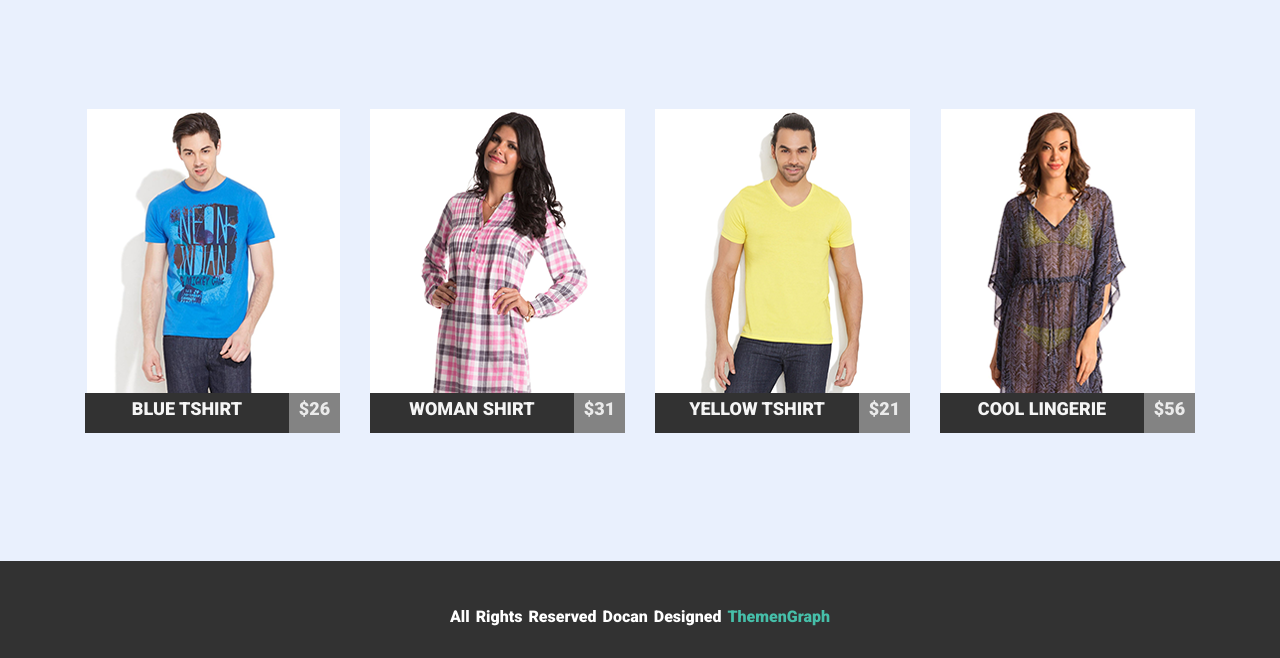
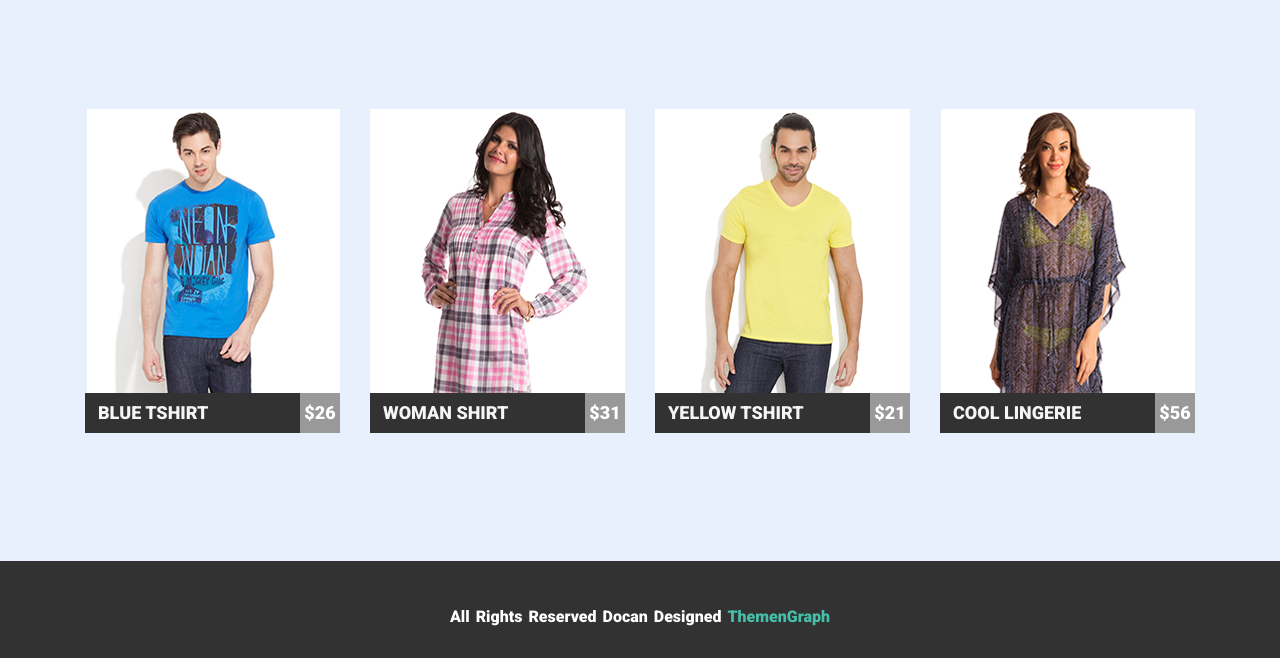
Before and after one commit to horianina/horianina-goit-fe-course, a plain HTML site: page module-05/index.html in a window 1280 px wide. Shown: the part 760-1418 px from the top of the page. Drawn offline with nearby package versions, Linux system fonts and the light colour scheme.

Commit message:
module-05

```diff
--- a/module-05/css/styles.css
+++ b/module-05/css/styles.css
@@ -201,7 +201,7 @@ body {
   padding-top: 82px;
 }
 .row-list-collection {
-  display: block;
+  /*display: block;*/
   width: 255px;
   float: left;
   cursor: pointer;
@@ -224,6 +224,9 @@ body {
 }
 .row-list-collection .row-list-block {
   background-color: #323232;
+}
+.row-list-collection a {
+  color: #ffffff;
 }
 .row-name {
 
@@ -255,42 +258,42 @@ body {
   /*height: auto;*/
 }
 .row-list-block {
+  float: left;
+  width: 100%;
   background-color: #323232;
 }
 .row-list-name {
   float: left;
   font-family: "Roboto", "Arial", sans-serif;
   font-size: 18px;
-  line-height: 32px;
-  width: 204px;
-  height: 40px;
+  line-height: 40px;
+  /*width: 204px;*/
+  /*height: 40px;*/
   color: #f5f5f5;
   margin: 0;
-  padding: 0;
+  padding-left: 13px;
   text-align: center;
 }
-.row-list-name:hover{
+.row-list-collection:hover .row-list-block{
   background-color: #1abc9c;
 }
-.row-list-price:hover{
-  background-color: #1abc9c;
-
+.row-list-collection a {
+  color: #FFFFFF;
 }
 .row-list-price {
   float: right;
   font-family: "Roboto", "Arial", sans-serif;
   font-size: 18px;
   font-weight: 400;
-  line-height: 32px;
-  width: 51px;
+  line-height: 40px;
+  width: 40px;
   height: 40px;
   color:  #ffffff;
-  background-color:#8c8c8c;
-  opacity: 0.9;
-  margin: 0;
-  padding: 0;
+  background-color: rgba(255, 255, 255, 0.5);
+  cursor: pointer;
   text-align: center;
 }
+
 .overlay {
   position: absolute;
   width: 255px;
@@ -323,12 +326,12 @@ body {
 .overlay_list_item:not(:nth-last-child(-n+1)) {
   margin-bottom: 8px;
 }
-.overlay_list-clik {
-  display: inline-block;
 
-}
+
 .overlay_list-clik_basket {
-  width: 164px;
+  background-image: url("../img/basket.png");
+  background-color: transparent;
+  /*width: 164px;
   height: 50px;
   padding-top: 1px;
   background-color: #323232;
@@ -338,14 +341,16 @@ body {
   line-height: 32px;
   letter-spacing: -0.28px;
   text-transform: uppercase;
-  float: left;
+  background-position: left;
+  float: left;*/
 
 }
 
 .overlay_list-clik_basket span {
   vertical-align: middle;
   padding-right: 15px;
-  float: right;
+
+
 }
 
 .overlay_list-clik {
@@ -356,12 +361,7 @@ body {
   background-color: transparent;
   border: 1px solid #ffffff;
   cursor: pointer;
-  /*display: block;
-  float: left;
-  border: none;
-  width: 50px;
-  height: 50px;
-  */background-repeat: no-repeat;
+  background-repeat: no-repeat;
   background-position: center;
 }
 
@@ -390,9 +390,14 @@ body {
   line-height: 32px;
   letter-spacing: -0.28px;
   text-transform: uppercase;
-  background-image: url("../img/basket.png");
-  background-color: transparent;
+  /*background-image: url("../img/basket.png");
+  background-color: transparent;*/
   width: 165px;
+  background-position: left;
+
+}
+.cart {
+  line-height: 50px;
 
 }
 .works {
--- a/module-05/index.html
+++ b/module-05/index.html
@@ -68,14 +68,9 @@
            <h2 class="row-name">NEW COLLECTION</h2>
            <ul class="row-list clearfix">
             <li class="row-list-collection">
-                <a href="#" class="">
-               <img class="row-list-image" src="img/img2.png" alt="row member image">
-               <div class="row-list-block clearfix">
-                   <h2 class="row-list-name">blue tshirt</h2>
-                   <p class="row-list-price">$26</p>
-               </div>
-            </a>
-            <div class="overlay clearfix">
+                <div class="row-list-image-wrapper" style>
+               <img class="row-list-image" src="img/img2.png" alt="row member image" width="255" height="284">
+               <div class="overlay">
                 <ul class="overlay_list clearfix">
                   <li class="overlay_list_item">
                       <button class="overlay_list-clik overlay_list-clik_heart"></button>
@@ -89,22 +84,23 @@
                   </li>
                   <li class="overlay_list_item">
                     <button class="overlay_list-clik overlay_list-clik_basket">
-                        <span>Add to cart</span>
+                        <span class="cart">Add to cart</span>
                     </button>
                   </li>
                 </ul>
+            </div>
+            </div>
+               <a class="row-list-block clearfix">
+                   <h2 class="row-list-name">blue tshirt</h2>
+                   <p class="row-list-price">$26</p>
+               </a>
 
-            </div>
             </li>
+
             <li class="row-list-collection">
-                <a href="#" class="">
-               <img class="row-list-image" src="img/img3.png" alt="row member image">
-               <div class="row-list-block clearfix">
-                   <h2 class="row-list-name">WOMAN shirt</h2>
-                   <p class="row-list-price">$31</p>
-               </div>
-            </a>
-            <div class="overlay clearfix">
+                <div class="row-list-image-wrapper" style>
+               <img class="row-list-image" src="img/img3.png" alt="row member image" width="255" height="284">
+               <div class="overlay">
                 <ul class="overlay_list clearfix">
                   <li class="overlay_list_item">
                       <button class="overlay_list-clik overlay_list-clik_heart"></button>
@@ -118,22 +114,24 @@
                   </li>
                   <li class="overlay_list_item">
                     <button class="overlay_list-clik overlay_list-clik_basket">
-                        <span>Add to cart</span>
+                        <span class="cart">Add to cart</span>
                     </button>
                   </li>
                 </ul>
+            </div>
+            </div>
+               <a class="row-list-block clearfix">
+                   <h2 class="row-list-name">WOMAN shirt</h2>
+                   <p class="row-list-price">$31</p>
+               </a>
 
-            </div>
             </li>
+
+
         <li class="row-list-collection">
-                <a href="#" class="">
-               <img class="row-list-image" src="img/img4.png" alt="row member image">
-               <div class="row-list-block clearfix">
-                   <h2 class="row-list-name">YELLOW Tshirt</h2>
-                   <p class="row-list-price">$21</p>
-               </div>
-            </a>
-            <div class="overlay clearfix">
+            <div class="row-list-image-wrapper" style>
+           <img class="row-list-image" src="img/img4.png" alt="row member image" width="255" height="284">
+           <div class="overlay">
             <ul class="overlay_list clearfix">
               <li class="overlay_list_item">
                   <button class="overlay_list-clik overlay_list-clik_heart"></button>
@@ -147,22 +145,24 @@
               </li>
               <li class="overlay_list_item">
                 <button class="overlay_list-clik overlay_list-clik_basket">
-                        <span>Add to cart</span>
+                    <span class="cart">Add to cart</span>
                 </button>
               </li>
             </ul>
+        </div>
+        </div>
+           <a class="row-list-block clearfix">
+               <h2 class="row-list-name">yellow tshirt</h2>
+               <p class="row-list-price">$21</p>
+           </a>
 
-            </div>
         </li>
+
+
             <li class="row-list-collection">
-                <a href="#" class="">
-               <img class="row-list-image" src="img/img5.png" alt="row member image">
-               <div class="row-list-block clearfix">
-                   <h2 class="row-list-name">Cool lingerie</h2>
-                   <p class="row-list-price">$56</p>
-               </div>
-            </a>
-            <div class="overlay clearfix">
+                <div class="row-list-image-wrapper" style>
+               <img class="row-list-image" src="img/img5.png" alt="row member image" width="255" height="284">
+               <div class="overlay">
                 <ul class="overlay_list clearfix">
                   <li class="overlay_list_item">
                       <button class="overlay_list-clik overlay_list-clik_heart"></button>
@@ -176,8 +176,17 @@
                   </li>
                   <li class="overlay_list_item">
                     <button class="overlay_list-clik overlay_list-clik_basket">
-                    <span>Add to cart</span>
+                        <span class="cart">Add to cart</span>
                     </button>
+                  </li>
+                </ul>
+            </div>
+            </div>
+               <a class="row-list-block clearfix">
+                   <h2 class="row-list-name">Cool lingerie</h2>
+                   <p class="row-list-price">$56</p>
+               </a>
+
             </li>
         </ul>
 
```
Lines whose indentation alone changed are shown as unchanged.
